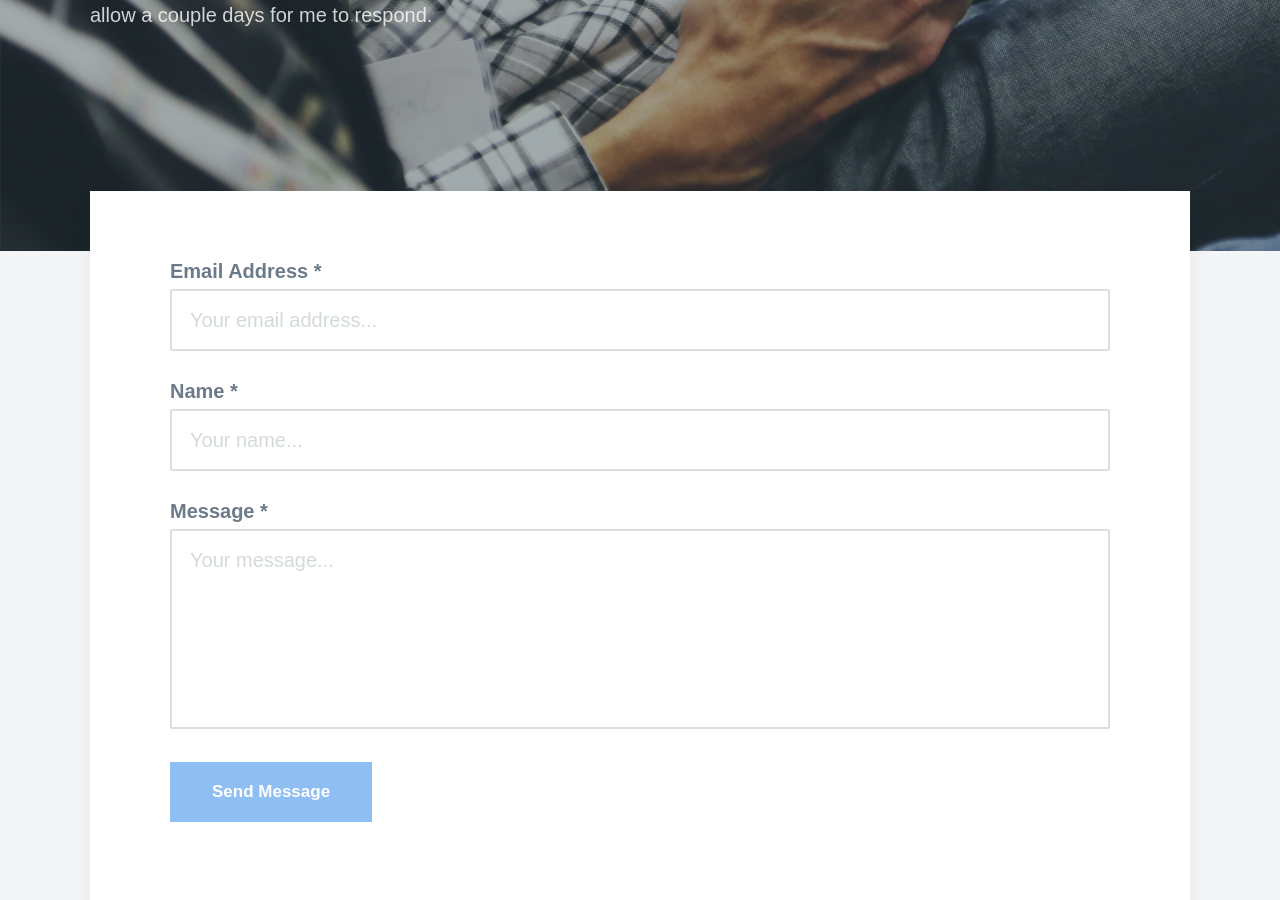
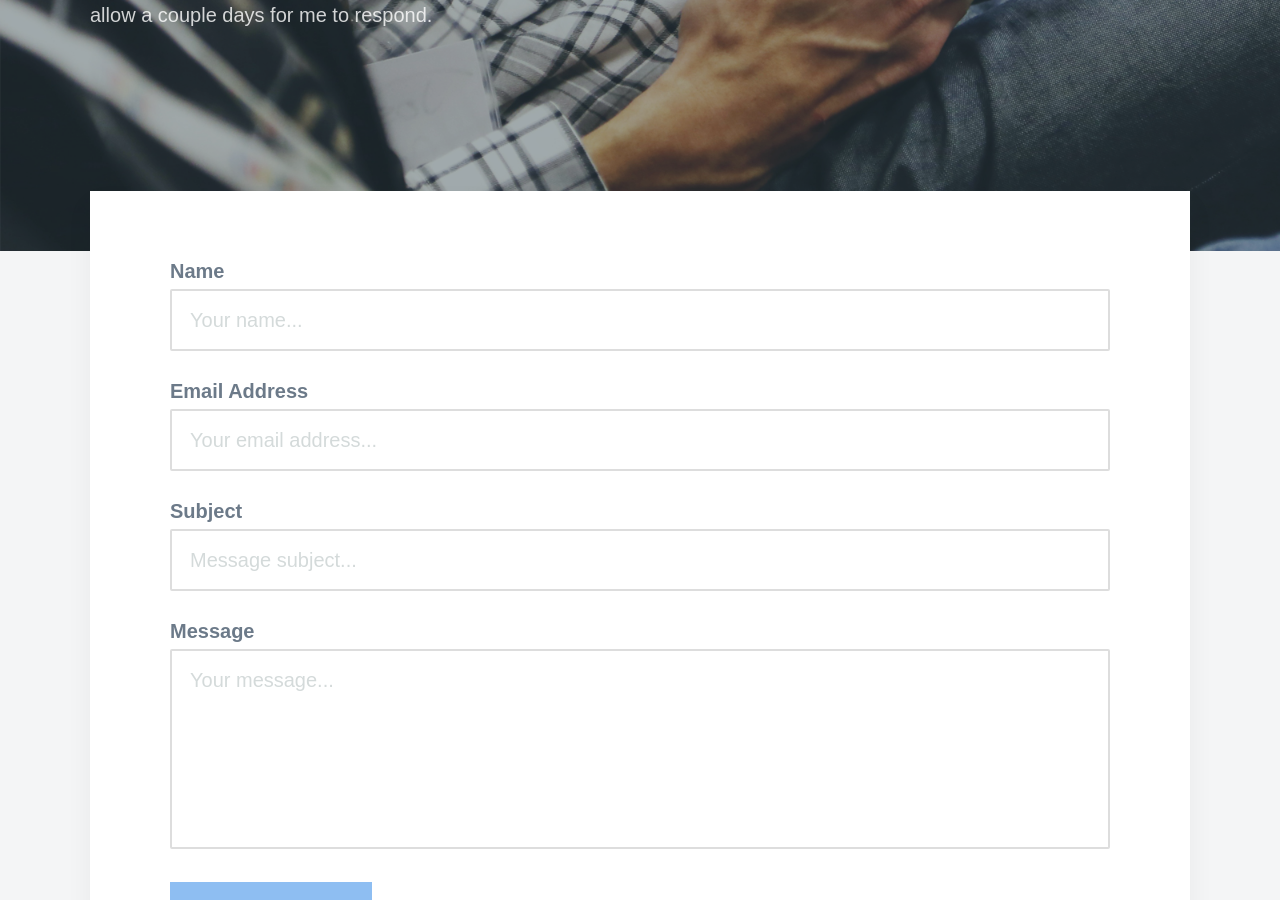
Before and after one commit to eliezerchavez/eliezerchavez.github.io, a Jekyll site: the page built from _pages/contact.md, in a window 1280 px wide and 900 px high, scrolled down 392 px. Built offline with Jekyll 4.4.1, drawn with Linux system fonts in a browser that asks for light colours; nearby versions of some CDN libraries; some web fonts are replaced.

Commit message:
minor fixes in contact-form

```diff
--- a/_includes/contact-form.html
+++ b/_includes/contact-form.html
@@ -1,31 +1,29 @@
 <div class="contact-form">
 
-	<form method="post" action="{{ site.data.settings.contact_settings.form_action }}" id="contact-form" enctype="multipart/form-data">
+	<form method="POST" action="{{ site.data.settings.contact_settings.form_action }}" id="contact-form" enctype="multipart/form-data">
 
 		<div class="contact-form__item">
-			<label class="contact-form__label">Email Address *</label>
-			<input type="text" name="email" placeholder="Your email address..." class="contact-form__input">
+			<label class="contact-form__label">Name</label>
+			<input type="text" name="name" placeholder="Your name..." class="contact-form__input" required>
 		</div>
 
 		<div class="contact-form__item">
-			<label class="contact-form__label">Name *</label>
-			<input type="text" name="name" placeholder="Your name..." class="contact-form__input">
+			<label class="contact-form__label">Email Address</label>
+			<input type="email" name="_replyto" placeholder="Your email address..." class="contact-form__input" required>
 		</div>
 
 		<div class="contact-form__item">
-			<label class="contact-form__label">Message *</label>
-			<textarea name="message" placeholder="Your message..." class="contact-form__textarea"></textarea>
+			<label class="contact-form__label">Subject</label>
+			<input type="text" name="_subject" placeholder="Message subject..." class="contact-form__input" required>
 		</div>
 
-		<!--div class="contact-form__item">
-			<label class="contact-form__label">Attachment</label>
-			<input type="file" name="attachment" placeholder="Your file..." accept="image/*,.pdf" class="contact-form__input">
-		</div-->
-
+		<div class="contact-form__item">
+			<label class="contact-form__label">Message</label>
+			<textarea name="message" placeholder="Your message..." class="contact-form__textarea" required></textarea>
+		</div>
 
 		<input type="hidden" name="_next" value="{{ site.data.settings.contact_settings.confirmation_url }}" />
-		<input type="hidden" name="_subject" value="{{ site.data.settings.contact_settings.email_subject }}" />
-		<!--input type="text" name="_gotcha" style="display: none;" class="contact-form__gotcha" val=""-->
+		<input type="text" name="_gotcha" style="display: none;" class="contact-form__gotcha" val="">
 
 		<div class="contact-form__item">
 			<input type="submit" value="{{ site.data.settings.contact_settings.send_button_text }}" class="button button--large">
```
Also changed, not shown: _pages/about.md (+1 -1 lines).
